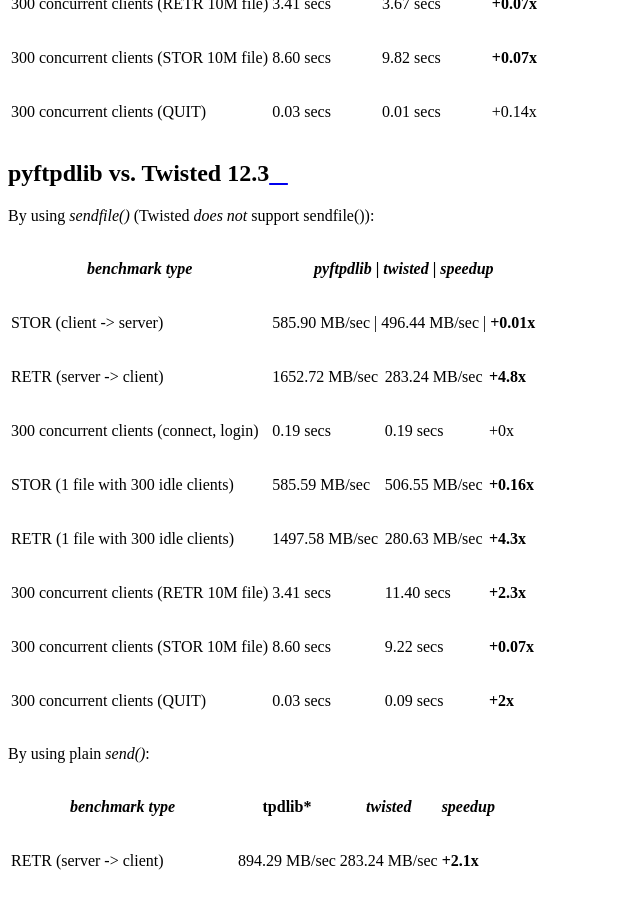
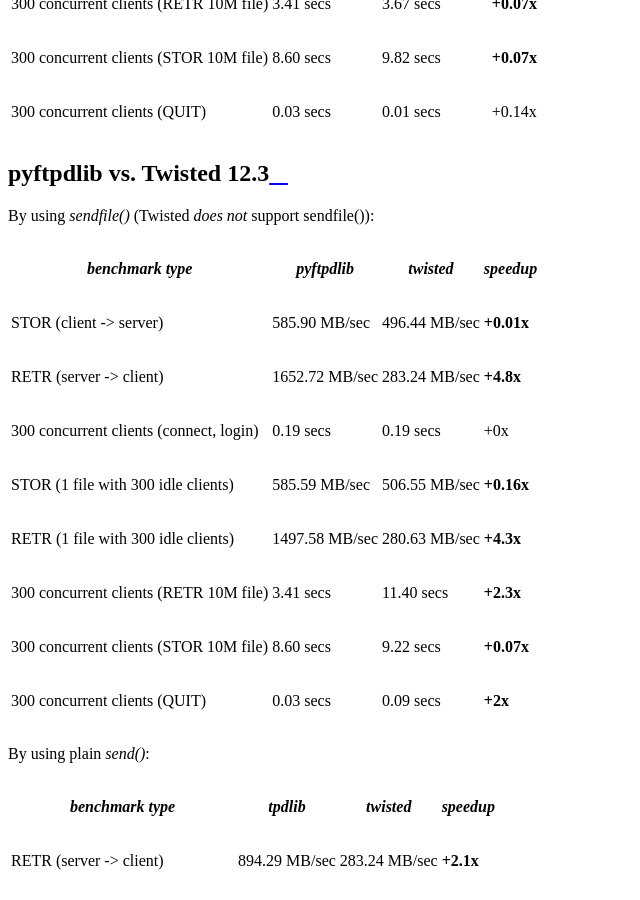
Before and after one commit to giampaolo/pyftpdlib, a Sphinx documentation site: the page built from docs/benchmarks.rst, in a window 1280 px wide and 900 px high, scrolled down 2092 px. Shown: the whole window, without its empty margins (0-640 px from the left). Built offline with Sphinx 7.4.7 and the Read the Docs theme 2.0.0, drawn with Linux system fonts in a browser that asks for light colours; formulas are drawn with MathJax 3; comment, search, counter and statistics services are not loaded.

```diff
--- a/docs/benchmarks.rst
+++ b/docs/benchmarks.rst
@@ -77,8 +77,8 @@ pyftpdlib vs. Twisted 12.3
 By using *sendfile()* (Twisted *does not* support sendfile()):
 
 +-----------------------------------------+----------------+----------------+-------------+
-| *benchmark type*                        |  *pyftpdlib*   | *twisted*      | *speedup*   |
-+=========================================+=================+================+============+
+| *benchmark type*                        |  *pyftpdlib*   |  *twisted*     | *speedup*   |
++=========================================+================+================+=============+
 | STOR (client -> server)                 |  585.90 MB/sec | 496.44 MB/sec  | **+0.01x**  |
 +-----------------------------------------+----------------+----------------+-------------+
 | RETR (server -> client)                 | 1652.72 MB/sec | 283.24 MB/sec  | **+4.8x**   |
@@ -99,7 +99,7 @@ By using *sendfile()* (Twisted *does not* support sendfile()):
 By using plain *send()*:
 
 +-----------------------------------------+----------------+---------------+--------------+
-| *benchmark type*                        |tpdlib*         | *twisted*     | *speedup*    |
+| *benchmark type*                        | *tpdlib*       | *twisted*     | *speedup*    |
 +=========================================+================+===============+==============+
 | RETR (server -> client)                 |  894.29 MB/sec | 283.24 MB/sec | **+2.1x**    |
 +-----------------------------------------+----------------+---------------+--------------+
```
